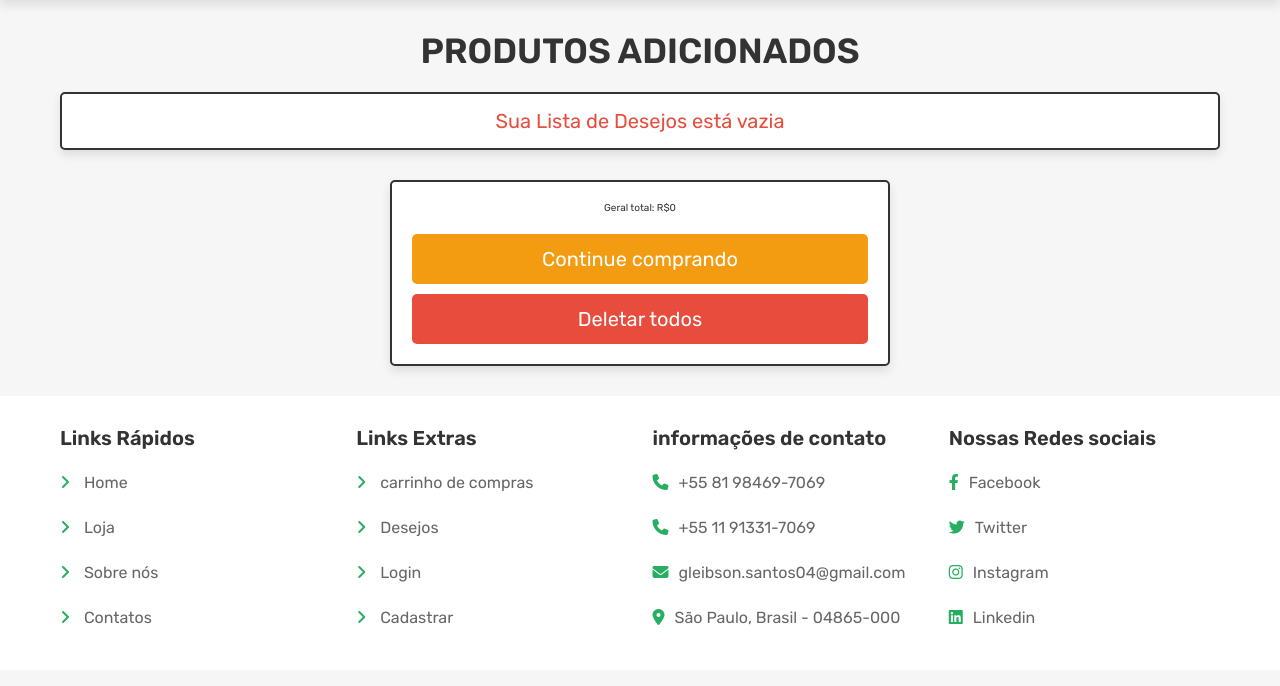
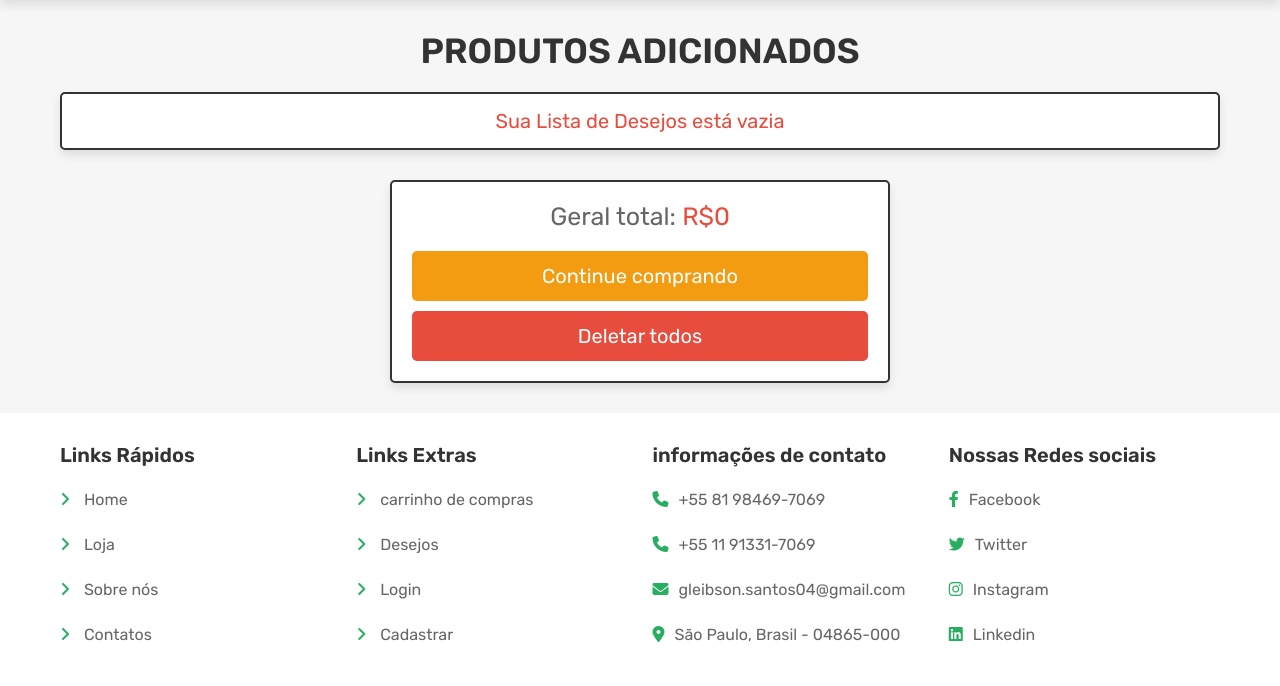
Before and after one commit to programer-Glei/Pjt_Quitanda, a PHP site: page /wishlist.php in a window 1280 px wide. Shown: the part 69-755 px from the top of the page. Run offline with PHP 8.4, Linux system fonts and the light colour scheme; the visitor is signed in with stand-in values (Sample User, id 1); data that the repository does not hold is empty; style sheets or scripts are compiled from the project's sources; some libraries are stand-ins or nearby versions.

Commit message:
proximo comit

```diff
--- a/css/estilo.scss
+++ b/css/estilo.scss
@@ -1084,6 +1084,12 @@ section{
 
         p{
             margin-bottom: 2rem;
+            font-size: 2.5rem;
+            color: $light-color;
+
+            span{
+                color: $--red;
+            }
         }
     }
 }
--- a/wishlist.php
+++ b/wishlist.php
@@ -95,7 +95,7 @@ if(isset($_POST['add_to_cart'])){
         <div class="wishlist-total">
             <p>Geral total: <span>R$<?= $grand_total;?></span></p>
             <a href="shpo.php" class="option-btn">Continue comprando</a>
-            <a href="wishlist.php?delete_all" class="delete-btn">Deletar todos</a>
+            <a href="wishlist.php?delete_all" class="delete-btn <?= ($grand_total > 1)?'':'disable';?>">Deletar todos</a>
         </div>
     </section>
     <?php include 'footer.php'; ?>
```
Also changed, not shown: uploaded_img/1574854899e9a2261df2cdc9feec51a4f9110f6bbf.jpeg (added), uploaded_img/Picanha-Bovina-Peca-Inteira-12Kg.png (added), uploaded_img/cupim-1.jpg (added), uploaded_img/food-5.png (added), uploaded_img/patinho_bovino_pedaco_kg_f983aa6b-b000-474a-9b31-9231cf768ac9.jpg (added), uploaded_img/peixe_corvina_posta_kg_45c9a846-c4f1-44e7-bc82-09e7490facd0.jpg (added), uploaded_img/product-1.png (added), uploaded_img/product-6.png (added), uploaded_img/shutterstock_563007550.jpg (added), uploaded_img/tilapia-5108235_960_720.jpg (added).
